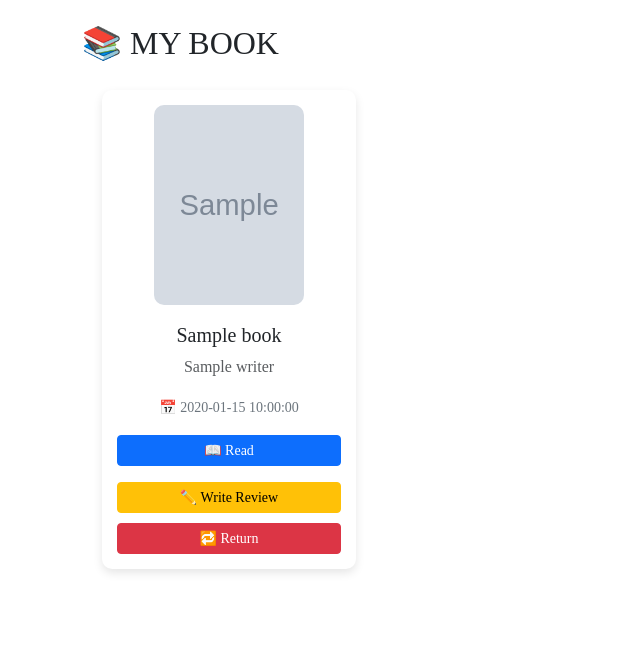
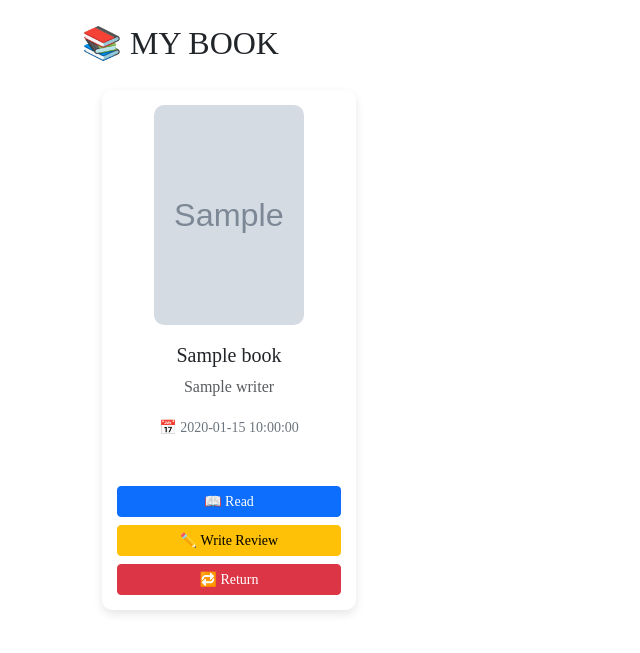
Before and after one commit to 6731501113-SVR/pro, a Flask app: template templates/my_book.html in a window 1280 px wide. Shown: the part 79-732 px from the top of the page, without its empty margins (0-640 px from the left). Run offline with Flask 3, Linux system fonts and the light colour scheme; the template is opened without the code that fills it: most values are stand-ins (such as "Sample title", 1, 10 or a date in 2020); grey boxes marked "Sample" are stand-in pictures.

Commit message:
fix my_book

```diff
--- a/dbprofile.py
+++ b/dbprofile.py
@@ -1,4 +1,4 @@
-host = "192.168.1.141"
+host = "172.27.20.231"
 port = 3306
 user = "test"
 password = "test"
--- a/templates/my_book.html
+++ b/templates/my_book.html
@@ -16,6 +16,11 @@
     text-align: center;
     box-shadow: 0 4px 10px rgba(0, 0, 0, 0.1);
     transition: transform .2s;
+
+    display: flex;
+    flex-direction: column;
+    justify-content: space-between;   /* ดันปุ่มไปล่าง */
+    height: 520px;                    /* ตั้งความสูงเท่ากันทุกใบ */
   }
 
   .book-card:hover {
@@ -24,14 +29,20 @@
 
   .book-card img {
     width: 150px;
-    height: 200px;
+    height: 220px;
     object-fit: cover;
     border-radius: 10px;
-    margin-bottom: 10px;
+    margin: 0 auto 10px auto;
   }
 
-  .return-btn {
-    margin-top: 10px;
+  /* ส่วนเนื้อหา */
+  .book-info {
+    flex-grow: 1;
+  }
+
+  /* กลุ่มปุ่ม */
+  .button-group {
+    margin-top: auto;
   }
 </style>
 
@@ -42,26 +53,32 @@
   <div class="book-grid">
     {% for book in books %}
     <div class="book-card">
+
+      <!-- เนื้อหาด้านบน -->
+      <div class="book-info">
         <img src="{{ book.BOOKIMAGE }}" alt="{{ book.BOOKNAME }}">
-
         <h5 class="mt-2">{{ book.BOOKNAME }}</h5>
         <p class="text-muted">{{ book.WRITER }}</p>
         <p class="text-secondary"><small>📅 {{ book.ORDER_DATE }}</small></p>
+      </div>
 
-      <!-- ปุ่ม Read -->
+      <!-- ปุ่มทั้งหมด -->
+      <div class="button-group">
         <a href="{{ url_for('read_book', book_id=book.BOOKID) }}" class="btn btn-primary btn-sm w-100 mb-2">
           📖 Read
         </a>
-      <!-- ปุ่มเขียนรีวิว -->
-      <a href="{{ url_for('write_review', book_id=book.BOOKID) }}" class="btn btn-warning btn-sm w-100 mt-2">
+
+        <a href="{{ url_for('write_review', book_id=book.BOOKID) }}" class="btn btn-warning btn-sm w-100 mb-2">
           ✏️ Write Review
         </a>
-      <!-- ปุ่มคืนหนังสือ -->
+
         <form action="{{ url_for('return_book', book_id=book.BOOKID) }}" method="POST">
-        <button type="submit" class="btn btn-danger btn-sm w-100 return-btn">
+          <button type="submit" class="btn btn-danger btn-sm w-100">
             🔁 Return
           </button>
         </form>
+      </div>
+
     </div>
     {% endfor %}
   </div>
```
Lines whose indentation alone changed are shown as unchanged.
